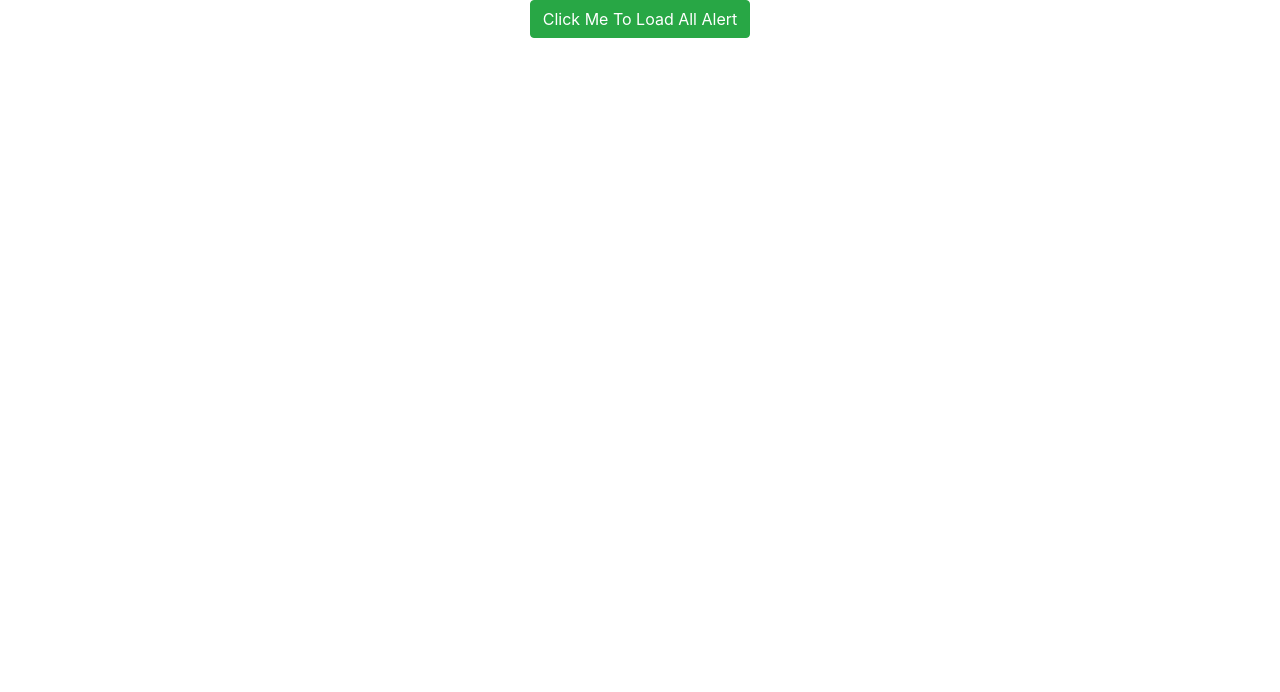
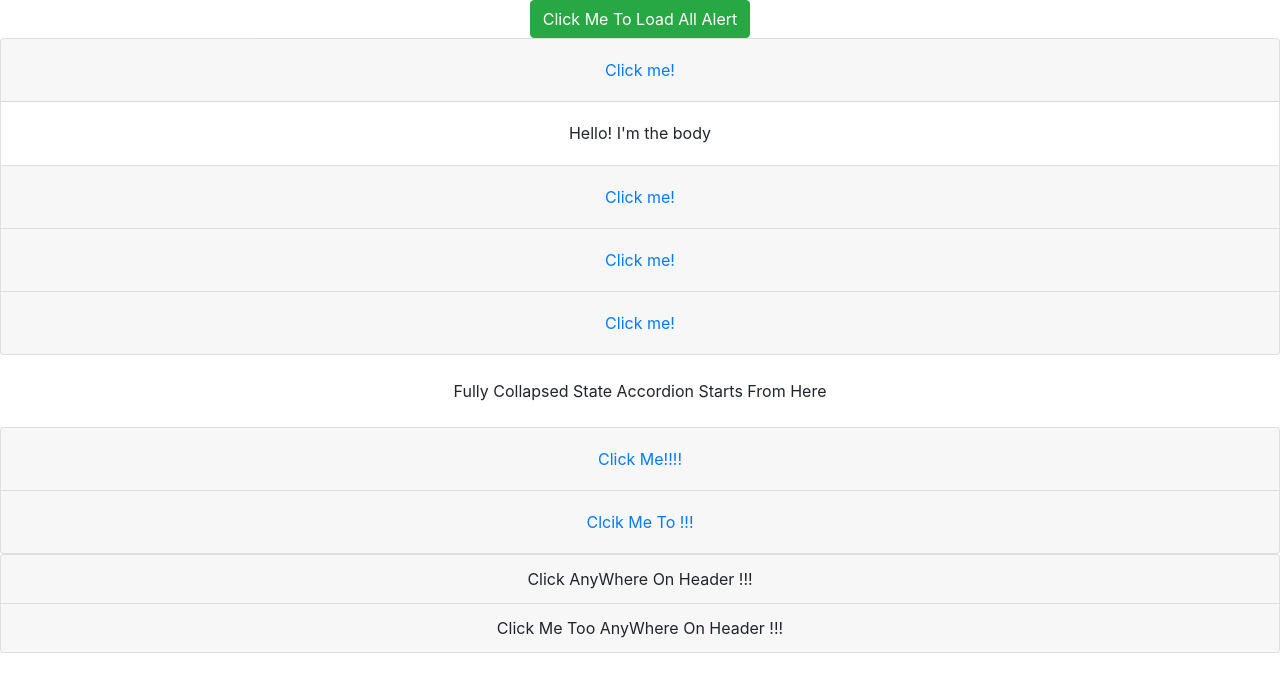
Before and after one commit to Khwajapasha/Boosrtrap-Practice, a React (Create React App) app: page / in a window 1280 px wide. Shown: the top 692 px of the page. Built offline with nearby package versions, Linux system fonts and the light colour scheme.

Commit message:
Implemented All Accordions

```diff
--- /dev/null
+++ b/src/Component/MainBodySection/AccordionComponent/AccordionBasicExample.jsx
@@ -0,0 +1,50 @@
+import React from "react";
+import { Accordion, Card, Button } from "react-bootstrap";
+export const AccordionBasicExample = () => {
+  return (
+    <div>
+      <Accordion defaultActiveKey="0">
+        <Card>
+          <Card.Header>
+            <Accordion.Toggle as={Button} variant="link" eventKey="0">
+              Click me!
+            </Accordion.Toggle>
+          </Card.Header>
+          <Accordion.Collapse eventKey="0">
+            <Card.Body>Hello! I'm the body</Card.Body>
+          </Accordion.Collapse>
+        </Card>
+        <Card>
+          <Card.Header>
+            <Accordion.Toggle as={Button} variant="link" eventKey="1">
+              Click me!
+            </Accordion.Toggle>
+          </Card.Header>
+          <Accordion.Collapse eventKey="1">
+            <Card.Body>Hello! I'm another body</Card.Body>
+          </Accordion.Collapse>
+        </Card>
+        <Card>
+          <Card.Header>
+            <Accordion.Toggle as={Button} variant="link" eventKey="2">
+              Click me!
+            </Accordion.Toggle>
+          </Card.Header>
+          <Accordion.Collapse eventKey="2">
+            <Card.Body>Hello! I'm another body</Card.Body>
+          </Accordion.Collapse>
+        </Card>
+        <Card>
+          <Card.Header>
+            <Accordion.Toggle as={Button} variant="link" eventKey="3">
+              Click me!
+            </Accordion.Toggle>
+          </Card.Header>
+          <Accordion.Collapse eventKey="3">
+            <Card.Body>Hello! I'm another body</Card.Body>
+          </Accordion.Collapse>
+        </Card>
+      </Accordion>
+    </div>
+  );
+};
--- /dev/null
+++ b/src/Component/MainBodySection/AccordionComponent/AccordionEntireHeaderClickable.jsx
@@ -0,0 +1,30 @@
+import React from "react";
+import { Card, Accordion } from "react-bootstrap";
+export const AccordionEntireHeaderClickable = () => {
+  return (
+    <div>
+      <Accordion>
+        <Card>
+          <Accordion.Toggle as={Card.Header} eventKey="0">
+            Click AnyWhere On Header !!!
+          </Accordion.Toggle>
+          <Accordion.Collapse eventKey="0">
+            <Card.Body>
+              Hello I Am Entire Header Clickable Accordion's Body
+            </Card.Body>
+          </Accordion.Collapse>
+        </Card>
+        <Card>
+          <Accordion.Toggle as={Card.Header} eventKey="1">
+            Click Me Too AnyWhere On Header !!!
+          </Accordion.Toggle>
+          <Accordion.Collapse eventKey="1">
+            <Card.Body>
+              Hello I Am also Entire Header Clickable Accordion's Body
+            </Card.Body>
+          </Accordion.Collapse>
+        </Card>
+      </Accordion>
+    </div>
+  );
+};
--- /dev/null
+++ b/src/Component/MainBodySection/AccordionComponent/AccordionFullyCollapsState.jsx
@@ -0,0 +1,35 @@
+import React from "react";
+import { Button, Card, Accordion } from "react-bootstrap";
+
+export const AccordionFullyCollapsState = () => {
+  return (
+    <div>
+      <br />
+      Fully Collapsed State Accordion Starts From Here
+      <br />
+      <br />
+      <Accordion>
+        <Card>
+          <Card.Header>
+            <Accordion.Toggle as={Button} variant="link" eventKey="0">
+              Click Me!!!!
+            </Accordion.Toggle>
+          </Card.Header>
+          <Accordion.Collapse eventKey="0">
+            <Card.Body>Hello! I Am The Fully Collapsed Accordion</Card.Body>
+          </Accordion.Collapse>
+        </Card>
+        <Card>
+          <Card.Header>
+            <Accordion.Toggle as={Button} variant="link" eventKey="1">
+              Clcik Me To !!!
+            </Accordion.Toggle>
+          </Card.Header>
+          <Accordion.Collapse eventKey="1">
+            <Card.Body>Hello! I Am Also Fully Collapsed Accordion</Card.Body>
+          </Accordion.Collapse>
+        </Card>
+      </Accordion>
+    </div>
+  );
+};
--- /dev/null
+++ b/src/Component/MainBodySection/AccordionComponent/AllAccordions.jsx
@@ -0,0 +1,14 @@
+import React from 'react';
+import {AccordionBasicExample} from "./AccordionBasicExample"
+import { AccordionFullyCollapsState } from "./AccordionFullyCollapsState";
+import { AccordionEntireHeaderClickable } from "./AccordionEntireHeaderClickable";
+export const AllAccordions = () => {
+    return (
+        <div>
+            <AccordionBasicExample/>
+            <AccordionFullyCollapsState/>
+            <AccordionEntireHeaderClickable/>
+
+        </div>
+     );
+}
--- a/src/Component/MainBodySection/AlertComponent/AlertVariant.jsx
+++ b/src/Component/MainBodySection/AlertComponent/AlertVariant.jsx
@@ -19,7 +19,6 @@ export const AlertVariant = () => {
           This is a {variant} alert—check it out!
         </Alert>
       ))}
-      ;
     </div>
   );
 };
--- a/src/Component/MainBodySection/MainBodySection.jsx
+++ b/src/Component/MainBodySection/MainBodySection.jsx
@@ -1,4 +1,5 @@
 import React from "react";
+import { AllAccordions } from "./AccordionComponent/AllAccordions";
 
 import { AllAlert } from "./AlertComponent/AllAlert";
 
@@ -6,6 +7,7 @@ export const MainBodySection = () => {
   return (
     <div>
       <AllAlert />
+      <AllAccordions />
     </div>
   );
 };
```
